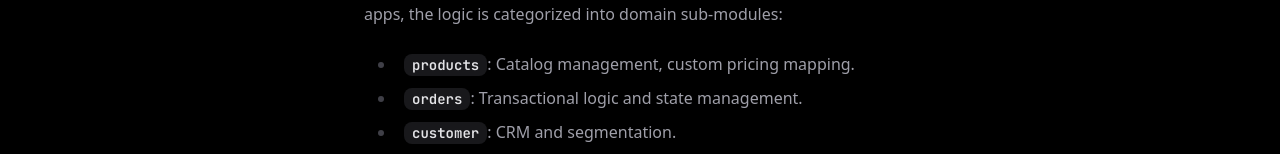
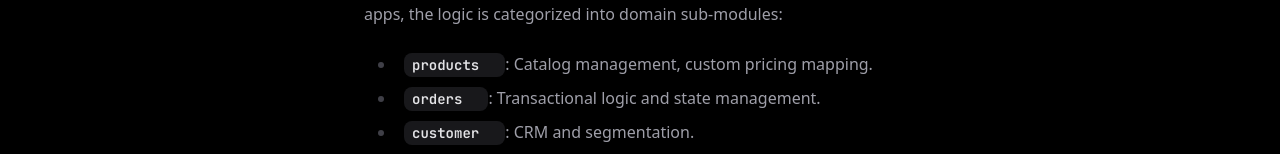
Before and after one commit to hariwebchirpy/webchirpy-dock, a Next.js app: page /projects/brilliant-office/architecture in a window 1280 px wide. Shown: the part 796-950 px from the top of the page. Built offline with nearby package versions, Linux system fonts and the light colour scheme.

Commit message:
chat ui fix

```diff
--- a/components/MarkdownRenderer.tsx
+++ b/components/MarkdownRenderer.tsx
@@ -1,14 +1,72 @@
 'use client';
 
+import { useState } from 'react';
 import ReactMarkdown from 'react-markdown';
 import remarkGfm from 'remark-gfm';
+import remarkBreaks from 'remark-breaks';
 import rehypeHighlight from 'rehype-highlight';
 import Link from 'next/link';
+import { Check, Copy } from 'lucide-react';
 
 interface MarkdownRendererProps {
   content: string;
   projectSlug?: string;
   isChangeDoc?: boolean;
+}
+
+function CopyButton({ code }: { code: string }) {
+  const [copied, setCopied] = useState(false);
+
+  const handleCopy = async () => {
+    await navigator.clipboard.writeText(code);
+    setCopied(true);
+    setTimeout(() => setCopied(false), 2000);
+  };
+
+  return (
+    <button
+      onClick={handleCopy}
+      className="absolute right-3 top-3 flex items-center gap-1 rounded-md border border-zinc-700 bg-zinc-800 px-2 py-1 text-xs text-zinc-400 transition-colors hover:border-zinc-500 hover:text-white"
+      title="Copy code"
+    >
+      {copied ? (
+        <>
+          <Check className="h-3 w-3 text-green-400" />
+          <span className="text-green-400">Copied</span>
+        </>
+      ) : (
+        <>
+          <Copy className="h-3 w-3" />
+          <span>Copy</span>
+        </>
+      )}
+    </button>
+  );
+}
+
+function InlineCode({ children }: { children: React.ReactNode }) {
+  const [copied, setCopied] = useState(false);
+
+  const text = typeof children === 'string' ? children : String(children ?? '');
+
+  const handleCopy = async () => {
+    await navigator.clipboard.writeText(text);
+    setCopied(true);
+    setTimeout(() => setCopied(false), 2000);
+  };
+
+  return (
+    <code
+      onClick={handleCopy}
+      title="Click to copy"
+      className="group relative inline-flex cursor-pointer items-center gap-1 rounded-lg bg-zinc-900 px-2 py-0.5 font-mono text-sm text-zinc-200 transition-colors hover:bg-zinc-800 hover:text-white"
+    >
+      {text}
+      <span className="ml-0.5 opacity-0 transition-opacity group-hover:opacity-60">
+        {copied ? <Check className="h-3 w-3 text-green-400" /> : <Copy className="h-3 w-3" />}
+      </span>
+    </code>
+  );
 }
 
 export default function MarkdownRenderer({ content, projectSlug, isChangeDoc }: MarkdownRendererProps) {
@@ -30,9 +88,32 @@ export default function MarkdownRenderer({ content, projectSlug, isChangeDoc }:
       prose-td:p-5 prose-td:border-b prose-td:border-zinc-900/50 prose-td:text-zinc-400
     ">
       <ReactMarkdown
-        remarkPlugins={[remarkGfm]}
+        remarkPlugins={[remarkGfm, remarkBreaks]}
         rehypePlugins={[rehypeHighlight]}
         components={{
+          code: ({ node, className, children, ...props }) => {
+            // If it's inside a pre (fenced block), render normally
+            const isBlock = !!className;
+            if (isBlock) return <code className={className} {...props}>{children}</code>;
+            return <InlineCode>{children}</InlineCode>;
+          },
+          pre: ({ node, children, ...props }) => {
+            // Extract text content from the code element inside pre
+            const codeEl = (children as any)?.[0];
+            const codeText =
+              typeof codeEl?.props?.children === 'string'
+                ? codeEl.props.children
+                : Array.isArray(codeEl?.props?.children)
+                ? codeEl.props.children.join('')
+                : '';
+
+            return (
+              <div className="relative group">
+                <pre {...props}>{children}</pre>
+                <CopyButton code={codeText} />
+              </div>
+            );
+          },
           h2: ({ node, ...props }) => {
             const id = String(props.children)
               .toLowerCase()
@@ -49,13 +130,10 @@ export default function MarkdownRenderer({ content, projectSlug, isChangeDoc }:
           },
           a: ({ node, href, ...props }) => {
             if (href && projectSlug && (href.endsWith('.md') || !href.includes(':'))) {
-              // Transform relative markdown links
               let targetHref = href.replace(/\.md$/, '');
 
-              // If it's a relative link within a project
               if (!targetHref.startsWith('/') && !targetHref.startsWith('http')) {
                 if (isChangeDoc) {
-                  // For change docs, relative links might be trickier, but usually they point back to general docs or other changes
                   targetHref = `/projects/${projectSlug}/changes/${targetHref}`;
                 } else {
                   targetHref = `/projects/${projectSlug}/${targetHref}`;
--- a/package.json
+++ b/package.json
@@ -33,6 +33,7 @@
     "react-dom": "19.2.3",
     "react-markdown": "^10.1.0",
     "rehype-highlight": "^7.0.2",
+    "remark-breaks": "^4.0.0",
     "remark-gfm": "^4.0.1",
     "tailwind-merge": "^3.5.0",
     "tailwindcss-animate": "^1.0.7"
```
Also changed, not shown: 1 other file (tests, documents, lock files or other folders).
